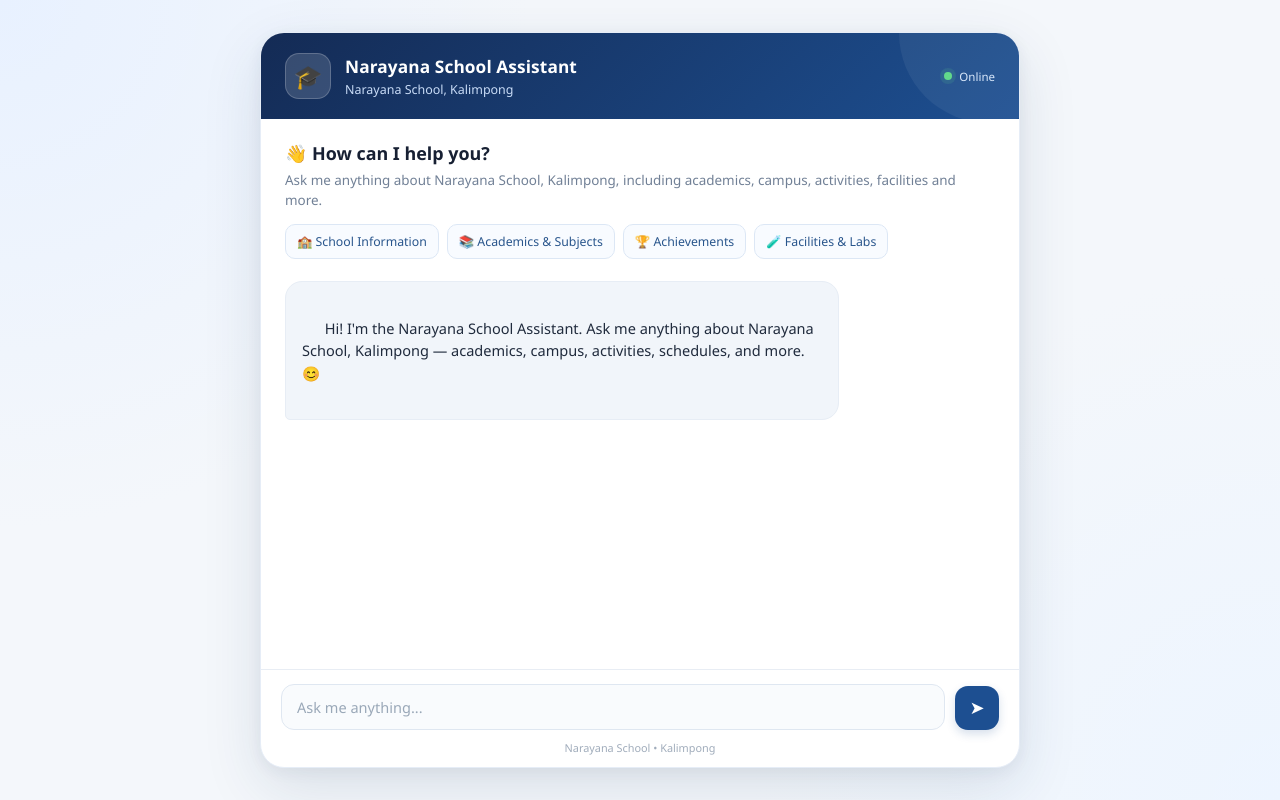
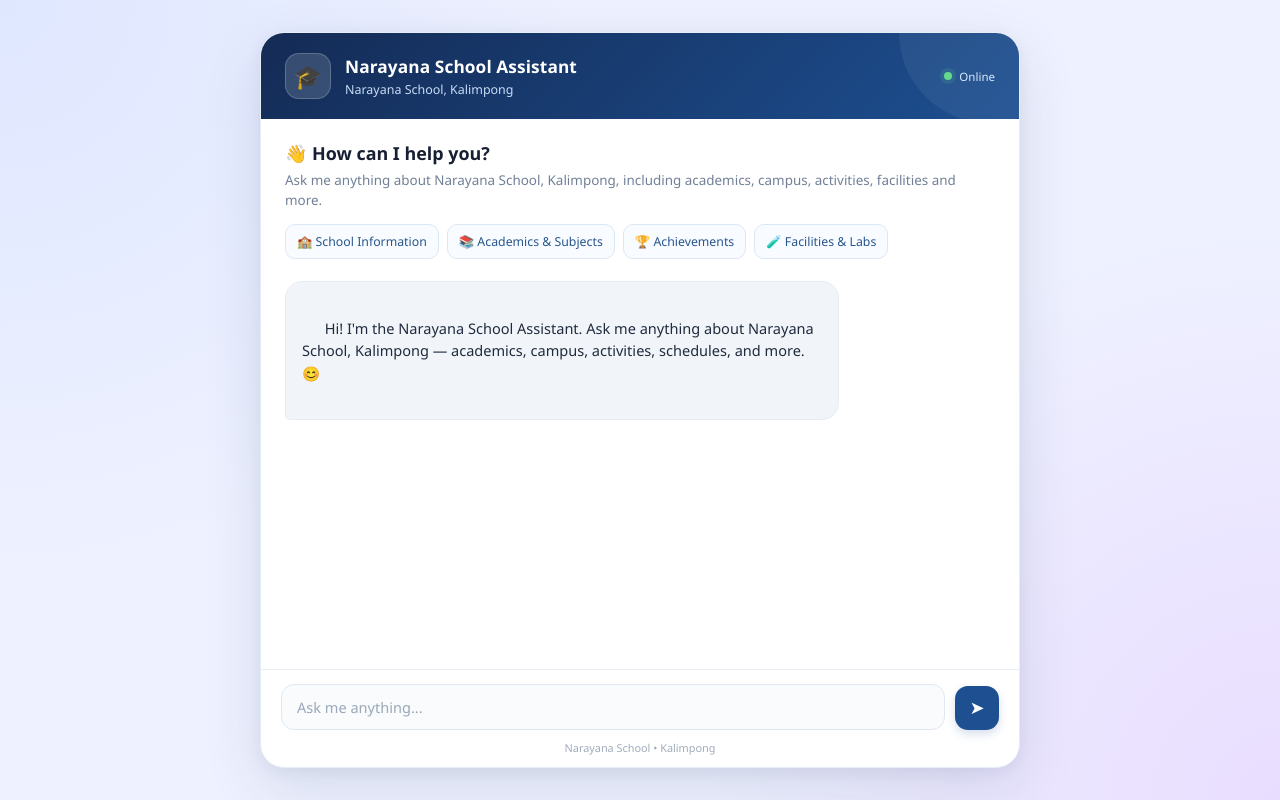
Before and after one commit to nityasa06-cell/Narayana-School-Bot, a Flask app: page / in a window 1280 px wide. Run offline with Flask 3, Linux system fonts and the light colour scheme.

Commit message:
Update index.html

```diff
--- a/templates/index.html
+++ b/templates/index.html
@@ -16,11 +16,10 @@
     /* ── Base ────────────────────────────────────────────── */
     body {
       font-family: 'Segoe UI', system-ui, sans-serif;
-      background:
-        radial-gradient(circle at top left, #e8f1ff 0%, transparent 35%),
-        radial-gradient(circle at bottom right, #edf5ff 0%, transparent 35%),
-        #f4f7fb;
-      color: #172033;
+    background:
+  radial-gradient(circle at top left, #dfe7ff 0%, transparent 38%),
+  radial-gradient(circle at bottom right, #e9ddff 0%, transparent 38%),
+  #eef1ff;
       height: 100vh;
       display: flex;
       align-items: center;
```
